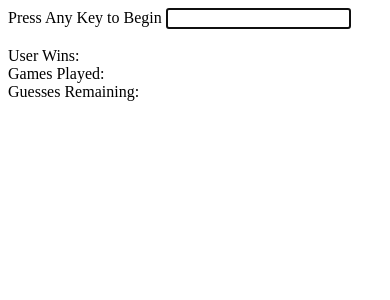
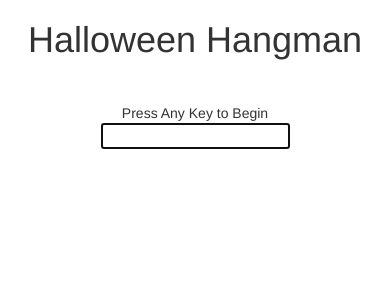
Before and after one commit to FionaHM/week-3-game, a PHP site: page / in a window 390 px wide. Shown: the top 300 px of the page. Run offline with PHP 8.4, Linux system fonts and the light colour scheme; some libraries are stand-ins or nearby versions.

Commit message:
some bootstrap formatting started - needs images, improved formatting, media queries

```diff
--- a/assets/css/style.css
+++ b/assets/css/style.css
@@ -1,5 +1,28 @@
 #letterPlaceHolder {
 	height: 30px;
-	width: 100px;
-	float: left;
+	width: 100%;
+	/*float: left;*/
 }
+
+.container-margin {
+	    margin-top: 100px;
+}
+.margin-underline {
+
+	border-bottom-width: 3px;
+	border-color: white;
+	border-bottom-style: solid;
+	margin-bottom: 30px;
+}
+/*.is-hidden {
+	display: none ; // needs to be set in the program - remove after testing
+}*/
+.is-hidden-info-message {
+	display: none ; // needs to be set in the program - remove after testing
+}
+.letters {
+	display: inline-block;
+}
+.hangman-letters{
+	width: 100%;
+}
--- a/assets/javascript/game.js
+++ b/assets/javascript/game.js
@@ -2,24 +2,26 @@
 var modifiedWord = " ";
 var gameOver = false;
 
-// the object hangman with its properties and functions  starts here.
+// Object
 var hangman = {
-   // alphabet: "ABCDEFGHIJKLMNOPQRSTUVWXYZ",
     userCurrentLetterGuess: "",
     lettersGuessed: [],
     numberOfGuesses: 15,
     userWins: 0,
     gamesPlayed: 0,
-	listOfWordsPicturesSounds: [["MaMDD", "/assets/images/file.jpg"], ["WWLEJJDD", "/assets/images/file.jpg"], ["Sligo", "/assets/images/file.jpg"], ["Kilkenny", "/assets/images/file.jpg"], ["Cork","/assets/images/file.jpg"],["Clare","/assets/images/file.jpg"]],  // need to add images here too make 2D Array
+	listOfWords: [["MaMDD", "/assets/images/file.jpg"], ["MaMDD", "/assets/images/file.jpg"], ["MaMDD", "/assets/images/file.jpg"], ["MaMDD", "/assets/images/file.jpg"], ["MaMDD","/assets/images/file.jpg"],["MaMDD","/assets/images/file.jpg"]],  // need to add images here too make 2D Array
 	currentWord : "",
 	hangmanWord: "",
 
 
 	init: function(){
+
 		// set display = none to hide some of the document elements initially
 		hideElementsById("startGame");
 		hideElementsById("hideKeyPress");
 		showElementsById("hangmanHeading", "block");
+		changeElementsByClassName("is-hidden", "block");  // newly added needs to be verified
+		changeElementsByClassName("is-hidden-info-message","none");
 		// hide  - lettersGuessed = 15 initially, userWins = 0
 		hideElementsById("remainingguesses");
 		hideElementsById("userwins");
@@ -30,19 +32,17 @@ var hangman = {
 
 	selectNewWord: function(){
 		// show  - lettersGuessed = 15 initially, userWins = 0
-		//randomly select a word from the list ListOfWordsPicturesSounds
-		var itemNumber = Math.floor(Math.random() * 6); // Need to update multiplicand depending on number of  items in array
-		// sets the variable currentWord
-		this.currentWord = hangman.listOfWordsPicturesSounds[itemNumber][0]; // kept intact for reference at end
+		//randomly select a word from the list ListOfWords
+		var itemNumber = Math.floor(Math.random() * this.listOfWords.length);
+
+		// sets the property currentWord
+		this.currentWord = hangman.listOfWords[itemNumber][0];
 		this.currentWord = this.currentWord.toUpperCase();
-	    modifiedWord = this.currentWord;  // this will be modified as letters are guessed.
-	    this.hangmanWord = this.currentWord;  // set equal to get correct word length
+		console.log(this.currentWord);
+	    modifiedWord = this.currentWord;  // working variable that  will be modified as letters are guessed.
+	    this.hangmanWord = this.currentWord;  // set equal to get correct word length for formatting
 	    this.hangmanWord = this.hangmanWord.replace(/[A-Z]/g, "*");  // replaces all the letters with *, to be filled in with correct letters
-	  //  alert(this.hangmanWord + "" + this.currentWord);
-	 //    this.hangmanWord.length = this.currentWord.length;  // set to same length and fill in the blanks as letters correctly guessed
-		// alert("hangman word length" + this.hangmanWord.length);
-		// add some space for filling in the letters over the _____
-		// letterPlaceholders(this.currentWord.length, "div", "X", "letterHolder");
+		console.log("current " + this.currentWord + "hangman " + this.hangmanWord + "mod " + modifiedWord);
 		// Format display on the document page based on word length
 		letterPlaceholders(this.currentWord.length,"div", "_____", "letterPlaceHolder", "letters");
 		showElementsById("userGuess", "block");
@@ -59,62 +59,60 @@ var hangman = {
 	handleUserGuess: function(){
 		if (gameOver){
 			hangman.gamesPlayed = hangman.gamesPlayed + 1; //increment the number of games played
-		    setTimeout(hangman.resetNewGame(), 5000); // wait a bit and start a new game
+		    ///hangman.resetNewGame(); //  start a new game
+		    setTimeout(hangman.resetNewGame(), 3000);  //pause before restarting
+		    removeElement("messages"); //clears any old messages
 		}
 		else {
 			document.getElementById("userCurrentGuess").focus();
+			// Grab the user letter guess from DOM
 			hangman.userCurrentLetterGuess = document.getElementById("userCurrentGuess").value;
+			//console.log("user current guess" + hangman.userCurrentLetterGuess);
 			// convert to capital case to compare with current word - also capital
 			hangman.userCurrentLetterGuess = hangman.userCurrentLetterGuess.toUpperCase();
+
 			// reset input box to be empty for next guess
 			document.getElementById("userCurrentGuess").value = "";
 		    removeElement("messages"); //clears any old messages
-			// checks that only letter are entered - no spaces or other characters
+			// checks that only letters are entered - no spaces or other characters
 			if (( hangman.userCurrentLetterGuess.length === 0 ) || (/[^A-Z]/.test(hangman.userCurrentLetterGuess)))
 			{
 				//alert("Please try again and select a letter only!")
-				addElement("div", "Please try again and select a letter only!", "messages", "msgclass");
+				addElement("div", "Please Select A Letter!", "messages", "msgclass");
+				changeElementsByClassName("is-hidden-info-message","block");
 
 			}
 			else{
 				// check to see if letter already guessed
 				if (hangman.lettersGuessed.includes(hangman.userCurrentLetterGuess)){
-					//alert("already guessed the letter " + hangman.userCurrentLetterGuess)
+					console.log("user current guess" + hangman.userCurrentLetterGuess);
 					var textValue = "already guessed the letter " + hangman.userCurrentLetterGuess;
-					addElement("div", textValue, "messages", "msgclass")
+					addElement("div", textValue, "messages", "msgclass");
 				}
 				// check to see if the guess is in the currentWord
 				else if (modifiedWord.includes(hangman.userCurrentLetterGuess)){
-					//alert("good guess!" );
+					// add message to div id = messages
 					addElement("div", "Good Guess!", "messages", "msgclass");
-					// add to lettersGuessed Array
+					// add letter guessed to lettersGuessed Array
 					hangman.lettersGuessed.push(hangman.userCurrentLetterGuess);
-					//	add this letter to the list all the letters guessed so far
+					//	add this letter to the display list on DOM all the letters guessed so far
 					addElement("div",hangman.userCurrentLetterGuess, "displayAllUserGuess");
 					// there might be more that one instance of this letter in the word so they all need to be found and put in correct place
-					//modifiedWord = hangman.currentWord;
-					//alert("modifiedWord" + modifiedWord);
+					console.log(modifiedWord.includes(hangman.userCurrentLetterGuess));
 					while (modifiedWord.includes(hangman.userCurrentLetterGuess)){
 					    //try to find the position of the current letter in the current word
+					    console.log("in while loop modified word " + modifiedWord);
 					    var indexNumWord = modifiedWord.indexOf(hangman.userCurrentLetterGuess);
+					    console.log("index word " + indexNumWord);
 					    // add the letter to the correct place in the word
 				        document.getElementById("letterPlaceHolder").childNodes[indexNumWord].innerHTML = hangman.userCurrentLetterGuess;
-				       // hangman.hangmanWord = document.getElementById("letterPlaceHolder").childNodes[0-hangman.hangmanWord.length].innerHTML;
-						//alert(document.getElementById("letterPlaceHolder").querySelectorAll(".letters").value);
 						// add this to the hangmanWord
-					   // hangman.hangmanWord = hangman.hangmanWord[indexNumWord];
 					    hangman.hangmanWord  = hangman.hangmanWord.slice(0, indexNumWord) + hangman.userCurrentLetterGuess + hangman.hangmanWord.slice(indexNumWord+1, hangman.hangmanWord.length);
-				         //alert("hangmanword is " +  hangman.hangmanWord);
-				        // hangman.currentWord.splice(1, indexNumWord);
-					    // alert(hangman.currentWord + "after splice");
-					    //hangman.currentWord.replace('','');
 					    //starts at 0 - replace letters with "*" to preserve index location of letters
 					    modifiedWord = modifiedWord.slice(0, indexNumWord) + "*" + modifiedWord.slice(indexNumWord+1, hangman.currentWord.length);
-					   // alert("modified word" + modifiedWord);
-					    // hangman.currentWord = hangman.currentWord.replaceAt(indexNumWord, hangman.userCurrentLetterGuess);
-					    //alert("hello" + hangman.currentWord);
-				   }
-				  // hangman.currentWord = modifiedWord;
+
+				   	}  // end of inner while
+				  console.log("out of while loop modified word " + modifiedWord);
 				}
 				else{
 					// add to lettersGuessed Array
@@ -122,29 +120,29 @@ var hangman = {
 					addElement("div", "Try Again!", "messages", "msgclass");
 					hangman.lettersGuessed.push(hangman.userCurrentLetterGuess);
 					addElement("div",hangman.userCurrentLetterGuess, "displayAllUserGuess");
-				}
-				// decrease numberOfGuesses by one - this is done for each guess.
-				//alert("number of Guess after" + hangman.numberOfGuesses);
+				}  // end of else
 
 				// each time a valid letter is entered decrease the remaining guesses
 				hangman.numberOfGuesses = hangman.numberOfGuesses - 1;
+				// display on the DOM
 				document.getElementById("guessesleft").innerHTML = hangman.numberOfGuesses;
 
-
-				// verify whether this game will continue - won or out of lives
+				// verify whether this current word game will continue - guessed word or out of lives
 				if ( hangman.currentWord === hangman.hangmanWord) {
 					//alert("you won this game!");
 					addElement("div", "YOU WON!!!", "messages", "msgclass");
 					hangman.userWins = hangman.userWins + 1;
-					//pause a bit to savor the win and start another game
+					// set gameOver variable
 					gameOver = true;
-					//hangman.gamesPlayed = hangman.gamesPlayed + 1; //increment the number of games played
+					alert("You Won! Now for another game!");
+
 				}
 				else if (hangman.numberOfGuesses === 0 ){
 					addElement("div", "No Lives Left - YOU LOST!", "messages", "msgclass");
-					//alert("no lives left - you list this game!");
+					// set gameOver variable
 					gameOver = true;
-					//hangman.gamesPlayed = hangman.gamesPlayed + 1; //increment the number of games played
+					alert("You Lost! Now for another game!");
+
 				}
 
 
@@ -171,7 +169,7 @@ var hangman = {
 
 }  // end of hangman object its properties and its functions
 
-//Global functions start here.
+//Global DOM functions start here.
 
 // to hide elements by ID
 function hideElementsById(text){
@@ -182,21 +180,20 @@ function showElementsById(text, textvalue){
     document.getElementById(text).style.display = textvalue;
 }
 
-// from stackoverflow - how to replace a string character at index position - tried splice but it didnt work
-// function replaceAt(index, character) {
-//     return this.substr(0, index) + character + this.substr(index+character.length);
-// }
-// to hide elements by class
-// function showElementsByClass(text, textvalue){
-// 	document.getElementsByClassName(text).style.display = textvalue;
-// }
-// to show elements by class
-// function hideElementsByClass(text){
-// 	// var nodeList = document.getElementsByClassName(text);
-// 	// nodeList.style.display = 'none';
-// 	document.getElementsByClassName(text).style.display = 'none';
-// }
-// to display input places for hangman letters - te
+// // to hide elements by ClassName // newly added needs to be verified
+function changeElementsByClassName(text, textvalue){
+
+	var classHideElem = document.getElementsByClassName(text);
+	console.log("Im being called" + classHideElem.length);
+	for(var i = 0, length = classHideElem.length; i < length; i++) {
+       	  console.log("classHideElem[i]" + classHideElem[i]);
+          classHideElem[i].style.display = textvalue;
+    }
+	// classHideElem.style.display = 'none';
+}
+
+
+// to display input places for hangman letters
 function letterPlaceholders(maxlength, elem, text, elemById, newclass){
     // loop though the letters of the word and create placeholders on the page
 	for (var i=1; i <= maxlength; i++) {
@@ -206,19 +203,14 @@ function letterPlaceholders(maxlength, elem, text, elemById, newclass){
 	}
 }	// end of letterPlaceholders function
 
-// From mozilla.org - how to add an element
-
 function addElement(elem, text, elemById, newclass) {
   // create a new div element
   // and give it some content
   var newElem = document.createElement(elem);
   var newContent = document.createTextNode(text);
   newElem.appendChild(newContent); //add the text node to the newly created div.
-  // Format the element
-  newElem.style.width = "20px";
-  newElem.style.height = "30px";
-  newElem.style.float = "left";
-  newElem.style.margin = "20px";
+  // Set the attributes of the element
+  newElem.style.margin = "10px";
   // add class to the div
   newElem.setAttribute("class", newclass);
   // add the newly created element and its content into the DOM
@@ -228,37 +220,29 @@ function addElement(elem, text, elemById, newclass) {
 }
 
 function removeElement(parent1) {
-	//alert("in remove element function");
+	// remove child nodes created in a previous game
 	var myNode = document.getElementById(parent1);
 		while (myNode.firstChild) {
-    	myNode.removeChild(myNode.firstChild);
+    	   myNode.removeChild(myNode.firstChild);
 		}
-	// var parent = document.getElementById(parent1);
-	// var child = document.getElementsByClassName(child1);
-	// parent.removeChild(child);
 }
 
 // called when the document loads - hides relevant content
 function initialiseFormat(){
 
-	hideElementsById("userCurrentGuess");
-	hideElementsById("userGuess");
-	hideElementsById("hangmanHeading");
+	// hideElementsById("userCurrentGuess");
+	// hideElementsById("userGuess");
+	//hideElementsById("hangmanHeading");
+	changeElementsByClassName('is-hidden', 'none');
+
 
 }
 
 // Hide Elements that will appear later and set up the page  - call initialiseFormat() function
 		document.body.onload = initialiseFormat;
 		// Press any key to begin - calls initialization function initHangman
+
 		document.getElementById("startGame").focus();
 		document.getElementById("startGame").addEventListener("keydown", hangman.init);
-		//document.body.addEventListener("keydown", hangman.init);
-		// Capture the Users Guess - this bit needs work!
+		// listens for letters
 		document.getElementById("userCurrentGuess").addEventListener("keyup", hangman.handleUserGuess);
-
-//needed for later
-// var foo = document.getElementById("foo");
-
-// if ( foo.hasChildNodes() ) {
-//   foo.removeChild( foo.childNodes[0] );
-// }
--- a/index.html
+++ b/index.html
@@ -3,40 +3,88 @@
 <head>
 	<meta charset="UTF-8">
 	<title>Hangman Game</title>
-	<link type="text/css" rel="stylesheet" ref=key"assets/css/reset.css">
-	<link type="text/css" rel="stylesheet" ref="assets/css/style.css">
+	<link type="text/css" rel="stylesheet" href="https://maxcdn.bootstrapcdn.com/bootswatch/3.3.7/darkly/bootstrap.min.css">
+	<link type="text/css" rel="stylesheet" href="assets/css/style.css">
 </head>
 <body>
 
-<!-- Initializes the game - when the user presses any key the initialisation function xxxx is called to reset variables and begin the game -->
-<div id="hideKeyPress">Press Any Key to Begin
-<input type="text" id="startGame"></div><!-- <button onkeypress="initHangman()"> -->
-<!-- Link to the javascript file containing -->
+<div class="container-fluid text-center margin-underline"><h1 id="hangmanHeading">Halloween Hangman</h1></div> <!-- add some bat animation -->
+<div class="container">
+	<div  class="row text-center">
+				<div  id="hideKeyPress">Press Any Key to Begin <br><input type="text" id="startGame"></div>
+    </div>
+    <div class="is-hidden row">
+   		<div class="col-md-4 is-hidden">
+		    <div class="panel is-hidden">
+			  <div class="panel-body is-hidden">
+			    <img src="#">
+			  </div>
+			</div>
+			<div class="panel is-hidden">
+			  <div class="panel-body is-hidden">
+				<div class="is-hidden" id="displayAllUserGuess"></div>
+			  </div>
+			</div>
 
-<h1 id="hangmanHeading">HangMan</h1>
+		</div>
 
-<!-- // function(){CarApplication.driveToWork()};
- -->
-<!-- main input fields for Hangman Chars  - these will be displayed or hidden based on the word length-->
-<!-- this letterPlaceHolder will hold the __ and letters for the hangman-->
-<!-- <div id="letterHolder"></div> -->
-<div id="letterPlaceHolder"></div>
+    	<div class="col-md-8">
+		    <div class="panel panel-default is-hidden">
+			  <div class="panel-heading is-hidden">Panel heading
+			  </div> <!--end of panel heading -->
+			  <div class="panel-body is-hidden">
 
-<br>
+				    <div class="row is-hidden"></div>
+				    <div class="row is-hidden">
+				    	<div class="col-md-6 text-center is-hidden">User Guess</div>
+						<div class="col-md-6 is-hidden">
+							<div class="is-hidden text-center" id="userGuess"><input maxlength="1" type="text" class="is-hidden" id="userCurrentGuess">
+						</div>
+						</div>
+				    </div> <!-- end of row -->
 
-<div id="userGuess">User Guess<input maxlength="1" type="text" id="userCurrentGuess"></div>
-
-<div id="displayAllUserGuess"></div>
-
-<div id="messages"></div>
-<div>
-	<div class="userMetrics" id="userwins">User Wins:<div id="currentwins"></div></div>
-	<div class="userMetrics" id="userwins">Games Played:<div id="currentgames"></div></div>
-	<div class="userMetrics" id="remainingguesses">Guesses Remaining: <div id="guessesleft"></div></div>
-</div>
+			  </div> <!-- end of panel body -->
+			</div> <!-- end of panel top right -->
+			<div class="panel panel-default is-hidden">
+			  <div class="panel-heading is-hidden">
+			    <h3 class="panel-title is-hidden">Panel primary</h3>
+			  </div>
+			  <div class="panel-body is-hidden">
+			    <div class="row text-center is-hidden">
+						<!-- main input fields for Hangman Chars  - these will be displayed or hidden based on the word length-->
+						<!-- this letterPlaceHolder will hold the __ and letters for the hangman-->
+					 	<div class="hangman-letters is-hidden" id="letterPlaceHolder"></div>
+					</div> <!-- end of row -->
+			  </div>
+			</div>
 
 
 
+
+
+
+
+			<div class="panel is-hidden">
+			  <div class="panel-body is-hidden">
+					<div class="row is-hidden text-center"><div class="col-md-6 userMetrics is-hidden text-center" id="userwins"><p class="is-hidden">User Wins</p><div class="col-md-6 is-hidden text-center" id="currentwins"></div></div></div>
+					<div class="row is-hidden text-center"><div class="col-md-6 userMetrics is-hidden text-center" id="userwins"><p class="is-hidden">Games Played</p>d<div class="col-md-6 is-hidden text-center" id="currentgames"></div></div></div>
+					<div class="row is-hidden text-center"><div class="col-md-6 userMetrics is-hidden text-center" id="remainingguesses"><p class="is-hidden">Guesses Remaining</p><div class="col-md-6 is-hidden text-center" id="guessesleft"></div></div></div>
+
+
+
+			  </div>
+			</div>
+		</div> <!-- end of right col -->
+
+</div>
+<div class="panel panel-warning is-hidden-info-message">
+	<div class="panel-body is-hidden-info-message">
+		   <div class="is-hidden-info-message" id="messages"></div>
+	</div>
+ </div>
+
 <script type="text/javascript" src="assets/javascript/game.js"></script>
+
+<!-- <script type="text/javascript" src="assets/javascript/game.js"></script> -->
 </body>
 </html>
```
Also changed, not shown: 1 other file.
